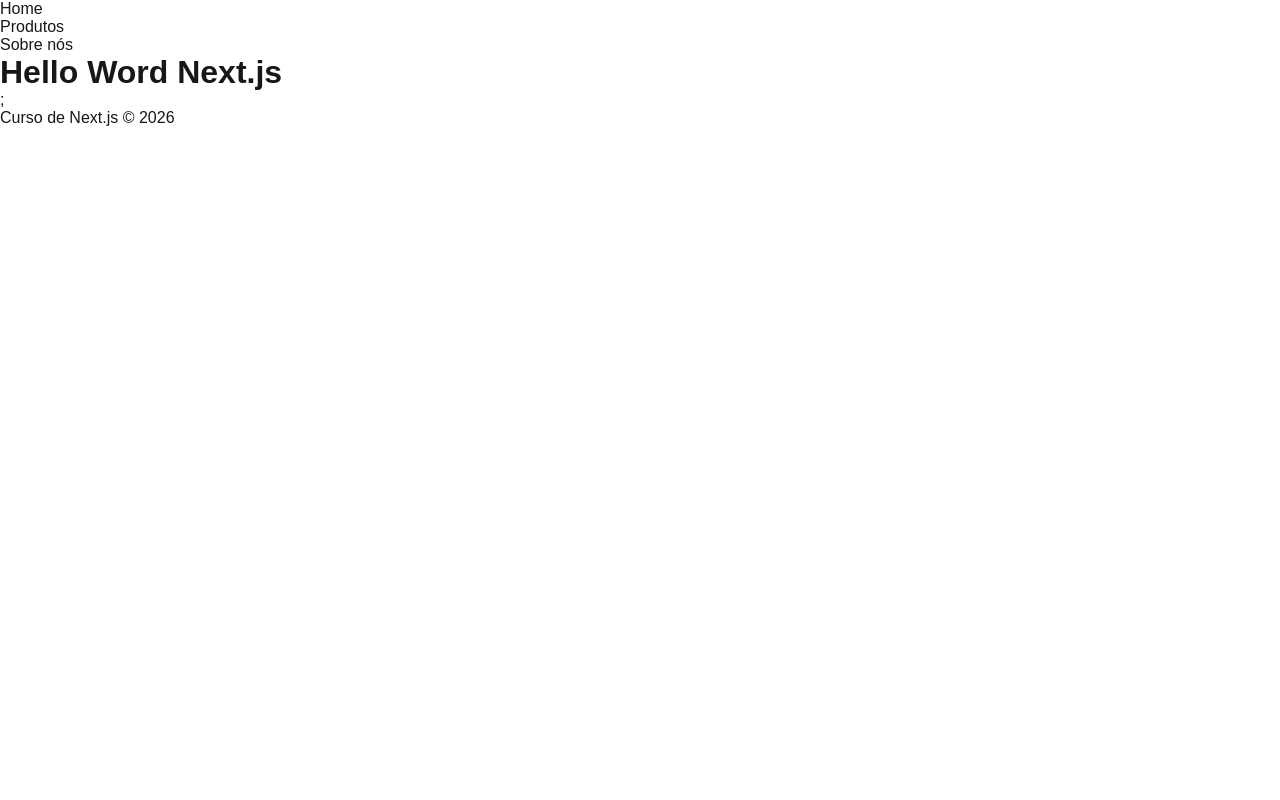
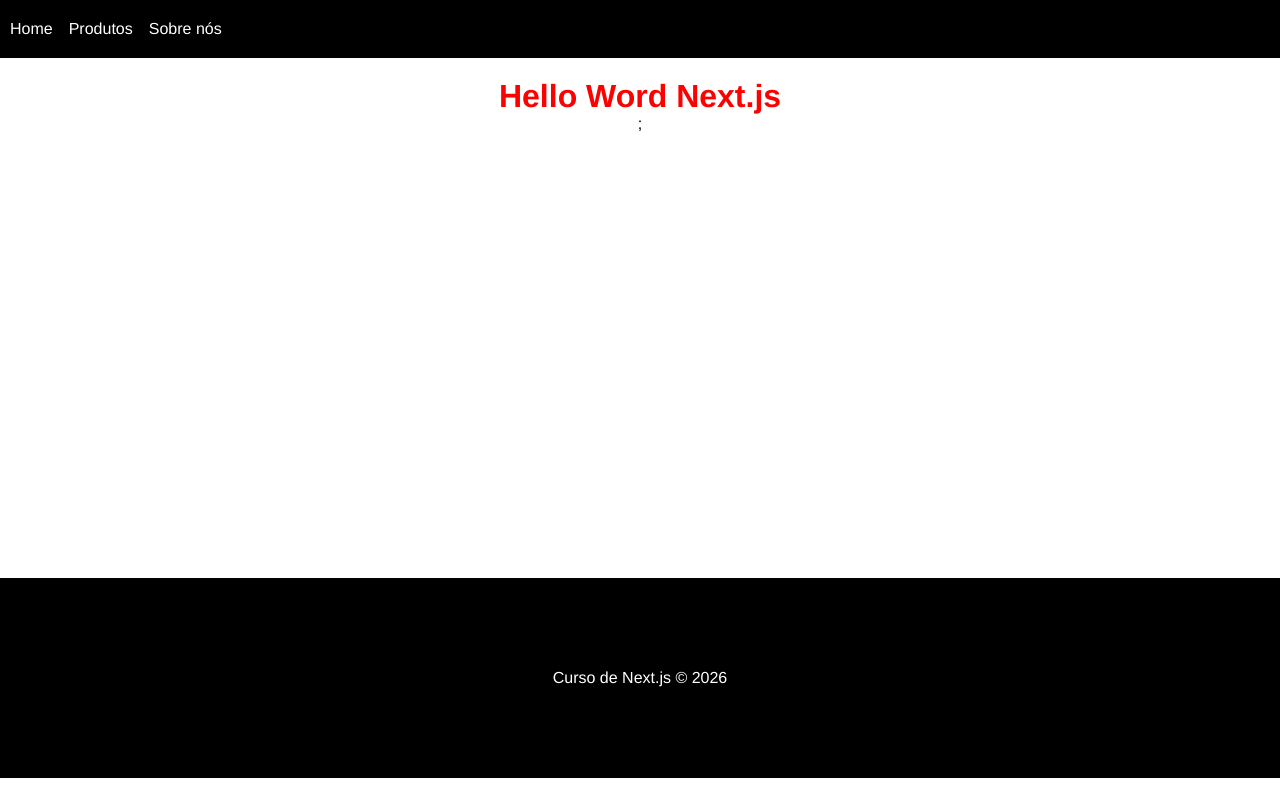
Before and after one commit to MariaLuizaVicentini/pokemonNextJS, a Next.js app: page / in a window 1280 px wide. Built offline with nearby package versions, Linux system fonts and the light colour scheme.

Commit message:
style: aplicando estilização nos elementos

```diff
--- a/components/Footer.js
+++ b/components/Footer.js
@@ -1,5 +1,10 @@
+import styles from '../styles/Footer.module.css'
+
+
 export default function  Footer() {
     return(
-        <p>Curso de Next.js &copy; 2026</p>
+        <footer className={styles.footer}>
+            <p>Curso de Next.js &copy; 2026</p>
+        </footer>
     )
 }
--- a/components/MainContainer.js
+++ b/components/MainContainer.js
@@ -1,11 +1,12 @@
 import NavBar from "./NavBar";
 import Footer from "./Footer";
+import styles from '../styles/MainContainer.module.css'
 
 export default function MainContainer({children}) {
     return (
         <>
             <NavBar></NavBar>
-            <div>{children}</div>
+            <div className={styles.container} >{children}</div>
             <Footer></Footer>
         </>
     )
--- a/components/NavBar.js
+++ b/components/NavBar.js
@@ -1,8 +1,9 @@
 import Link from "next/link"
+import styles from '../styles/Navbar.module.css'
 
 export default function NavBar() {
     return (
-        <ul>
+        <ul className={styles.navbar} >
             <li>
                 <Link href="/" legacyBehavior>
                     <a>Home</a>
--- a/pages/index.js
+++ b/pages/index.js
@@ -2,8 +2,8 @@ import styles from "@/styles/Home.module.css";
 
 export default function Home() {
   return (
-    <div className={styles.container}>
-      <h1>Hello Word Next.js</h1>
+    <div>
+      <h1 className={styles.title} >Hello Word Next.js</h1>
     </div>
   )
 }
--- /dev/null
+++ b/styles/Footer.module.css
@@ -0,0 +1,8 @@
+.footer {
+    background-color: black;
+    color: #fff;
+    height: 200px;
+    display: flex;
+    justify-content: center;
+    align-items: center;
+}
--- a/styles/Home.module.css
+++ b/styles/Home.module.css
@@ -1,141 +1,3 @@
-.page {
-  --background: #fafafa;
-  --foreground: #fff;
-
-  --text-primary: #000;
-  --text-secondary: #666;
-
-  --button-primary-hover: #383838;
-  --button-secondary-hover: #f2f2f2;
-  --button-secondary-border: #ebebeb;
-
-  display: flex;
-  min-height: 100vh;
-  align-items: center;
-  justify-content: center;
-  font-family: var(--font-geist-sans);
-  background-color: var(--background);
+.title {
+  color: red;
 }
-
-.main {
-  display: flex;
-  min-height: 100vh;
-  width: 100%;
-  max-width: 800px;
-  flex-direction: column;
-  align-items: flex-start;
-  justify-content: space-between;
-  background-color: var(--foreground);
-  padding: 120px 60px;
-}
-
-.intro {
-  display: flex;
-  flex-direction: column;
-  align-items: flex-start;
-  text-align: left;
-  gap: 24px;
-}
-
-.intro h1 {
-  max-width: 320px;
-  font-size: 40px;
-  font-weight: 600;
-  line-height: 48px;
-  letter-spacing: -2.4px;
-  text-wrap: balance;
-  color: var(--text-primary);
-}
-
-.intro p {
-  max-width: 440px;
-  font-size: 18px;
-  line-height: 32px;
-  text-wrap: balance;
-  color: var(--text-secondary);
-}
-
-.intro a {
-  font-weight: 500;
-  color: var(--text-primary);
-}
-
-.ctas {
-  display: flex;
-  flex-direction: row;
-  width: 100%;
-  max-width: 440px;
-  gap: 16px;
-  font-size: 14px;
-}
-
-.ctas a {
-  display: flex;
-  justify-content: center;
-  align-items: center;
-  height: 40px;
-  padding: 0 16px;
-  border-radius: 128px;
-  border: 1px solid transparent;
-  transition: 0.2s;
-  cursor: pointer;
-  width: fit-content;
-  font-weight: 500;
-}
-
-a.primary {
-  background: var(--text-primary);
-  color: var(--background);
-  gap: 8px;
-}
-
-a.secondary {
-  border-color: var(--button-secondary-border);
-}
-
-/* Enable hover only on non-touch devices */
-@media (hover: hover) and (pointer: fine) {
-  a.primary:hover {
-    background: var(--button-primary-hover);
-    border-color: transparent;
-  }
-
-  a.secondary:hover {
-    background: var(--button-secondary-hover);
-    border-color: transparent;
-  }
-}
-
-@media (max-width: 600px) {
-  .main {
-    padding: 48px 24px;
-  }
-
-  .intro {
-    gap: 16px;
-  }
-
-  .intro h1 {
-    font-size: 32px;
-    line-height: 40px;
-    letter-spacing: -1.92px;
-  }
-}
-
-@media (prefers-color-scheme: dark) {
-  .logo {
-    filter: invert();
-  }
-
-  .page {
-    --background: #000;
-    --foreground: #000;
-
-    --text-primary: #ededed;
-    --text-secondary: #999;
-
-    --button-primary-hover: #ccc;
-    --button-secondary-hover: #1a1a1a;
-    --button-secondary-border: #1a1a1a;
-  }
-}
--- /dev/null
+++ b/styles/MainContainer.module.css
@@ -0,0 +1,6 @@
+.container {
+    min-height: 60vh;
+    padding: 20px;
+    text-align: center;
+
+}
--- /dev/null
+++ b/styles/Navbar.module.css
@@ -0,0 +1,16 @@
+.navbar {
+    display: flex;
+    background-color: #000;
+    padding: 20px 10px;
+}
+
+.navbar a {
+    color: #fff;
+    margin-right: 1em;
+    text-decoration: none;
+    transition: .3s;
+}
+
+.navbar a:hover {
+    color: #999;
+}
--- a/styles/globals.css
+++ b/styles/globals.css
@@ -1,42 +1,5 @@
-:root {
-  --background: #ffffff;
-  --foreground: #171717;
-}
-
-@media (prefers-color-scheme: dark) {
-  :root {
-    --background: #0a0a0a;
-    --foreground: #ededed;
-  }
-}
-
-html,
-body {
-  max-width: 100vw;
-  overflow-x: hidden;
-}
-
-body {
-  color: var(--foreground);
-  background: var(--background);
-  font-family: Arial, Helvetica, sans-serif;
-  -webkit-font-smoothing: antialiased;
-  -moz-osx-font-smoothing: grayscale;
-}
-
 * {
-  box-sizing: border-box;
   padding: 0;
   margin: 0;
+  font-family: Helvetica;
 }
-
-a {
-  color: inherit;
-  text-decoration: none;
-}
-
-@media (prefers-color-scheme: dark) {
-  html {
-    color-scheme: dark;
-  }
-}
```
